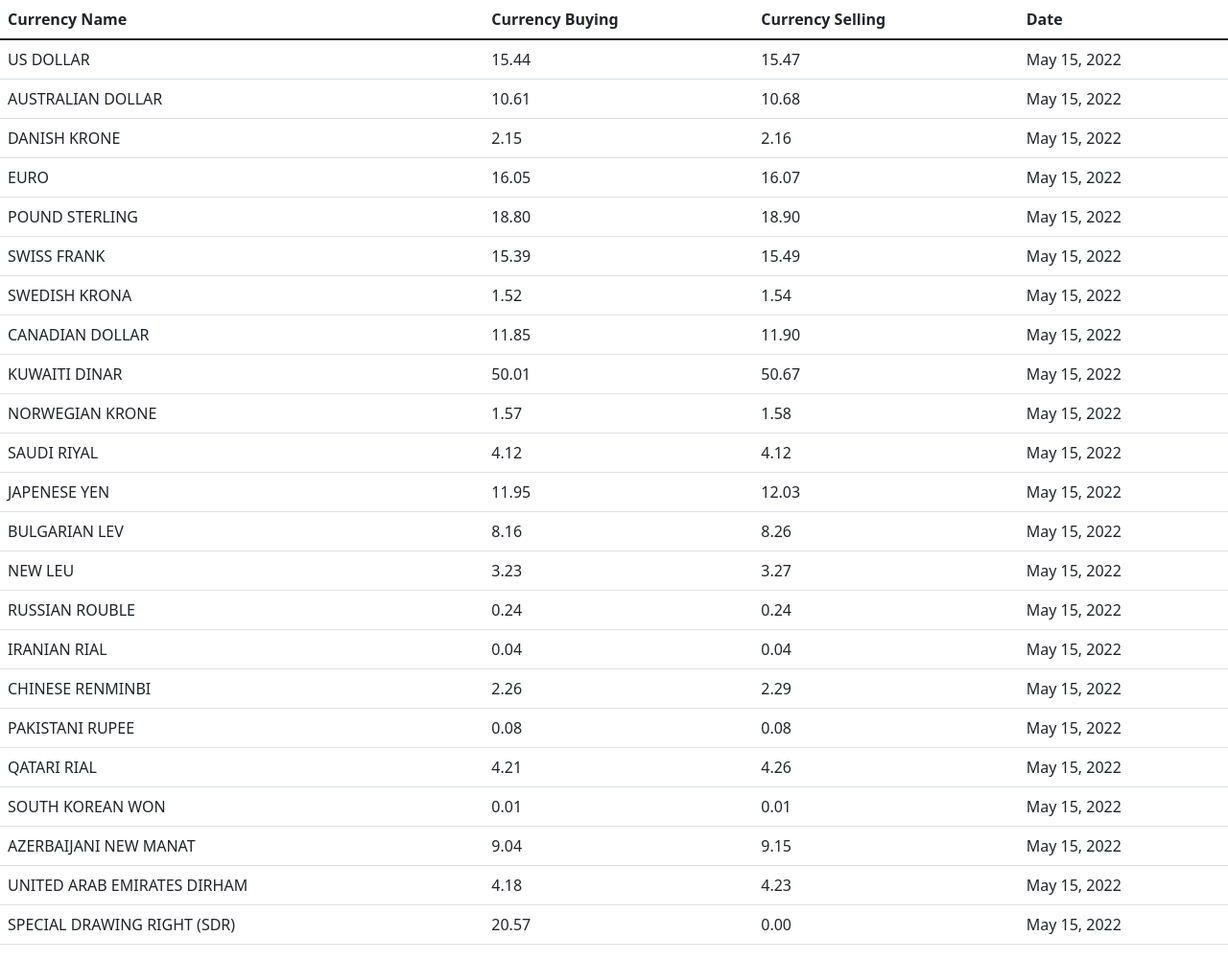
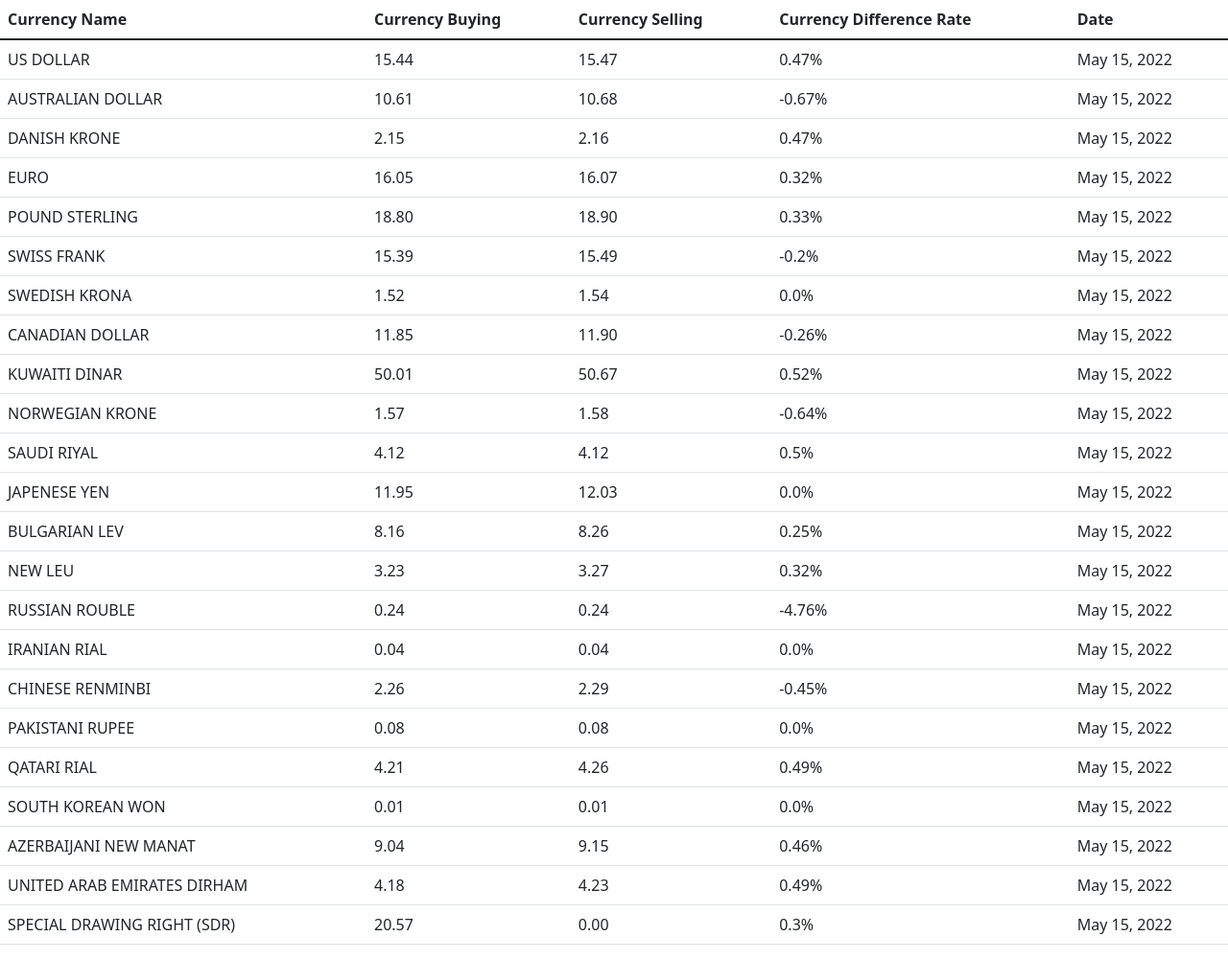
Before and after one commit to aycaateser/Exchange-Rates-Project-With-Django, a Django app: page / in a window 1280 px wide. Shown: the part 150-1151 px from the top of the page at 96% size. Run offline with Django 3.2, Linux system fonts and the light colour scheme; data comes from the database, SQL or seed files in the repository; both versions use the stored data as it was after the commit.

Commit message:
currency rate change added

```diff
--- a/home/templates/home/index.html
+++ b/home/templates/home/index.html
@@ -49,6 +49,7 @@
         <th scope="col" style="">Currency Name</th>
         <th scope="col">Currency Buying</th>
         <th scope="col">Currency Selling</th>
+        <th scope="col">Currency Difference Rate</th>
         <th scope="col">Date</th>
     </tr>
     </thead>
@@ -59,6 +60,7 @@
         <td> {{ d.currency_name}}</td>
         <td> {{ d.currency_buying}}</td>
         <td> {{ d.currency_selling}}</td>
+        <td> {{ d.currency_diff_rate}}</td>
         <td> {{ d.currency_rate_date}}</td>
     </tr>
 
--- a/home/views.py
+++ b/home/views.py
@@ -38,7 +38,14 @@ def index(request):
                                                                                              'currency_buying',
                                                                                              'currency_selling',
                                                                                              'currency_rate_date')
-    print("asdasd", currency_list[0]["currency_buying"])
+    # [{'curreny_name': 'US DOLLAR, 'curreny_buying': decimal(), 'curreny_selling': decimal()}, {}]
+    curreny_name_list = Currency.objects.values_list('currency_name').distinct()
+    currency_diff_rate_list = curreny_diff_rate_calculation(curreny_name_list)
+    for currency in currency_list:
+        index_of_currency = list(currency_list).index(currency)
+        # {'curreny_name': 'US DOLLAR, 'curreny_buying': decimal(), 'curreny_selling': decimal()}
+        currency['currency_diff_rate'] = currency_diff_rate_list[index_of_currency]  # yeni dict fieldı
+    # CURRENY_LİST İÇERİSİNDE OLAN VERİLİRİN ÖNCEKİ GÜNLE KARŞILAŞTIRARAK BİR YENİ FİELD EKLEMEK HEPSİNE
     currency_dict = {
         'currencies': currency_list
     }
@@ -115,8 +122,24 @@ def graph(request):
         data[2] = float(data[2])
         graph_list.append(data)
     print(graph_list)
+    return render(request, "home/graph.html", context={'graph_list': graph_list})
 
-    return render(request, "home/graph.html", context={'graph_list': graph_list})
+
+def curreny_diff_rate_calculation(curreny_name_list):
+    curreny_diff_rate_list = []
+    for currency in curreny_name_list:
+        currency_buying_list = Currency.objects.filter(currency_name=currency[0]).values_list('currency_buying')
+        if len(currency_buying_list) > 1:
+            currency_buying_list = currency_buying_list[:2]
+            result = float(currency_buying_list[1][0]) - float(currency_buying_list[0][0])
+            result = (result / float(currency_buying_list[1][0])) * 100
+            curreny_diff_rate_list.append(str(round(result, 2)) + '%')
+        else:
+            curreny_diff_rate_list.append("-")
+
+    print(curreny_diff_rate_list)
+
+    return curreny_diff_rate_list
 
 # def search(request):
 #     if 'CurrencyName' in request.GET:
```
Also changed, not shown: db.sqlite3, 1 other file.
